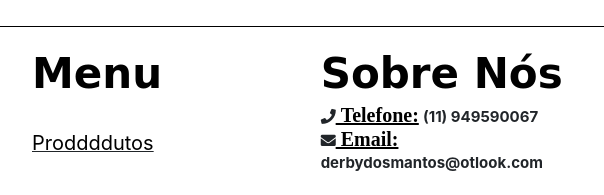
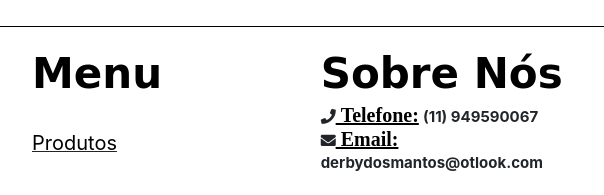
Before and after one commit to Guilhermeszz/derbydosmantos, a plain HTML site: page index.html in a window 1280 px wide. Shown: the part 2552-2747 px from the top of the page, 190-794 px from the left. Drawn offline with nearby package versions, Linux system fonts and the light colour scheme; files whose address does not match are found by name; a web font is replaced by a local one.

Commit message:
Update index.html
Co-Authored-By: lpmtt <113649200+lpmtt@users.noreply.github.com>

```diff
--- a/index.html
+++ b/index.html
@@ -167,7 +167,7 @@
     <div class="row justify-content-md-left">
         <div class="col-md-4">
             <b class="fconosco">Menu</b><br><br>
-            <u><a href="produto.html" target="_blank" class="itensmenu" >Proddddutos</a></u><br>
+            <u><a href="produto.html" target="_blank" class="itensmenu" >Produtos</a></u><br>
 
         </div>
 
```
